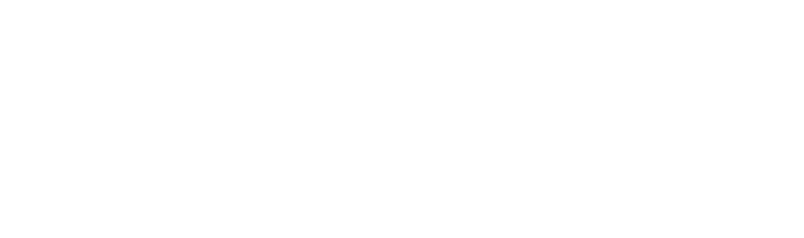
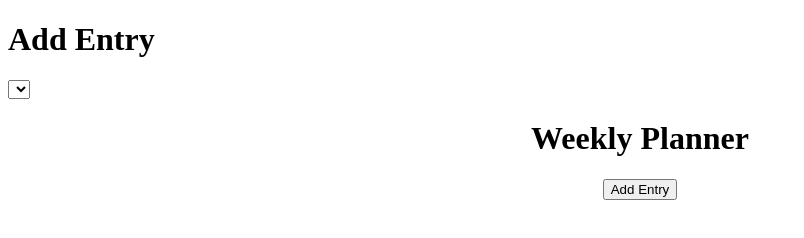
Before and after one commit to jsygo/week-planner, a plain HTML site: page index.html in a window 1280 px wide. Shown: the whole page, without its empty margins (0-804 px from the left). Drawn offline with Linux system fonts and the light colour scheme.

Commit message:
setup html skeleton and start on modal

```diff
--- a/index.html
+++ b/index.html
@@ -7,6 +7,42 @@
   <link rel="stylesheet" href="styles.css">
 </head>
 <body>
+  <div class="container">
+    <div class="overlay">
+      <div class="modal">
+        <div class="row">
+          <h1>Add Entry</h1>
+        </div>
+        <div class="row">
+          <select name="day" id="day-select">
+            <option></option>
+            <option></option>
+
+            <option></option>
+
+          </select>
+        </div>
+        <div class="row">
+
+        </div>
+        <div class="row">
+
+        </div>
+      </div>
+    </div>
+    <div class="row">
+      <div class="column-full justify-center">
+        <h1>Weekly Planner</h1>
+      </div>
+    </div>
+    <div class="row">
+      <div class="column-full justify-center">
+        <div class="add-entry-button">
+          <a><button>Add Entry</button></a>
+        </div>
+      </div>
+    </div>
+  </div>
   <script src="main.js"></script>
 </body>
 </html>
--- /dev/null
+++ b/layout.css
@@ -0,0 +1,20 @@
+.container {
+  max-width: 900px;
+  margin: 0 auto;
+  padding: 0 1.5rem;
+}
+
+.column-full {
+  width: 100%;
+}
+
+.row {
+  display: flex;
+  flex-wrap: wrap;
+}
+
+.hidden {
+  display: none;
+}
+
+@media
--- a/styles.css
+++ b/styles.css
@@ -0,0 +1,4 @@
+.justify-center {
+  display: flex;
+  justify-content: center;
+}
```
